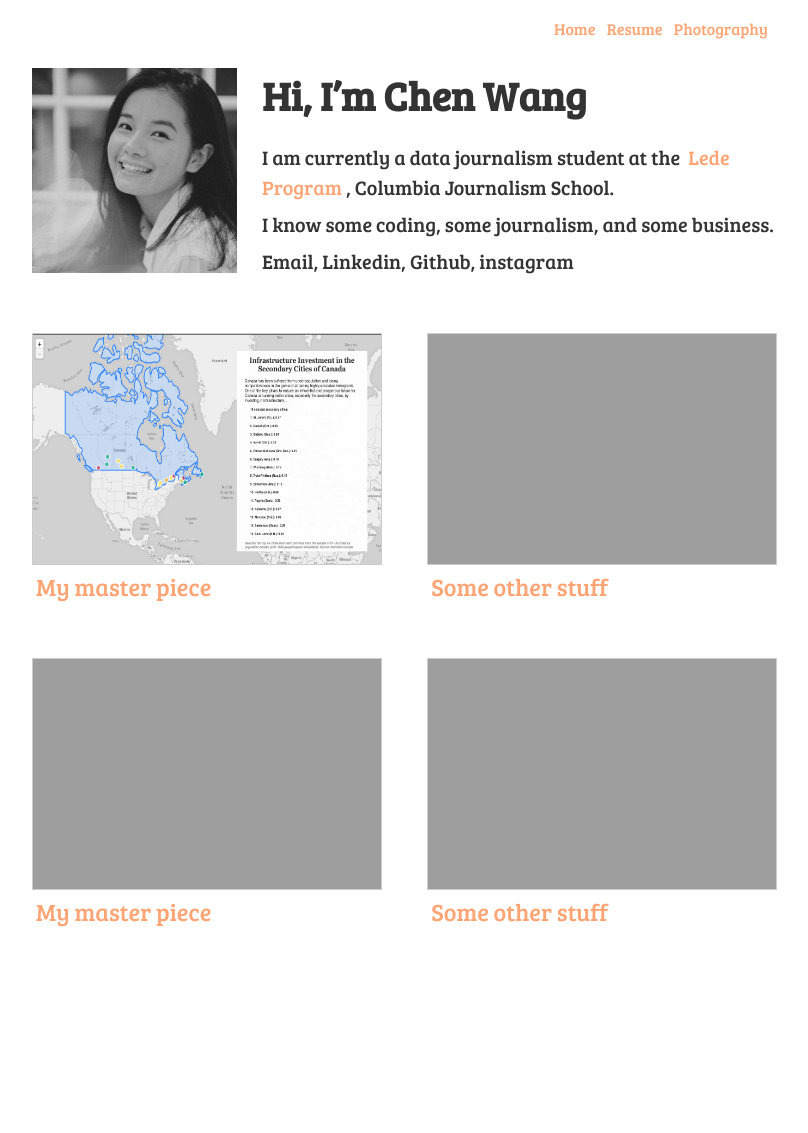
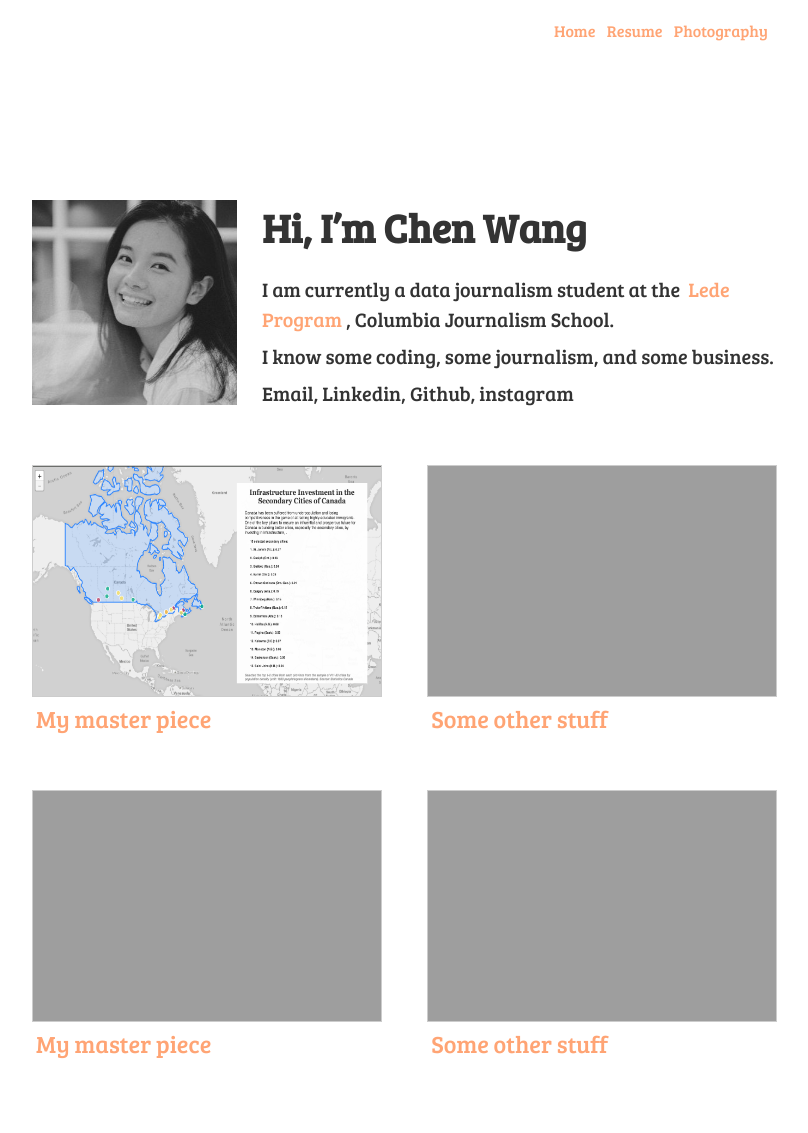
Before and after one commit to hichenwang/Data_Studio_Projects, a Jekyll site: the page built from docs/index.md, in a window 1280 px wide. Shown: the whole page, without its empty margins (233-1041 px from the left). Built offline with Jekyll 4.4.1, drawn with Linux system fonts in a browser that asks for light colours; before the commit the page ends 1001 px from its top, so only the background shows below that.

Commit message:
website update

```diff
--- a/docs/_layouts/default.html
+++ b/docs/_layouts/default.html
@@ -8,6 +8,8 @@
 <body>
   <div class="container">
     {% include topnav.html %}
+  </div>
+  <div class="container">
     {{ content }}
   </div>
 
--- a/docs/assets/css/main.css
+++ b/docs/assets/css/main.css
@@ -2,6 +2,16 @@
   width: 750px;
   color: #333;
   margin: 0 auto;
+  padding-bottom: 60px;
+  padding-top: 60px;
+  font-family: 'Bree Serif', serif;
+  position: relative;
+}
+
+.container:first-of-type {
+  width: 750px;
+  color: #333;
+  margin: 10px auto;
   padding-bottom: 60px;
   padding-top: 60px;
   font-family: 'Bree Serif', serif;
```
Also changed, not shown: docs/assets/github.png (added), docs/assets/ins.png (added), docs/assets/linkedin.jpg (added), docs/assets/mail.jpg (added), docs/assets/twitter.png (added).
